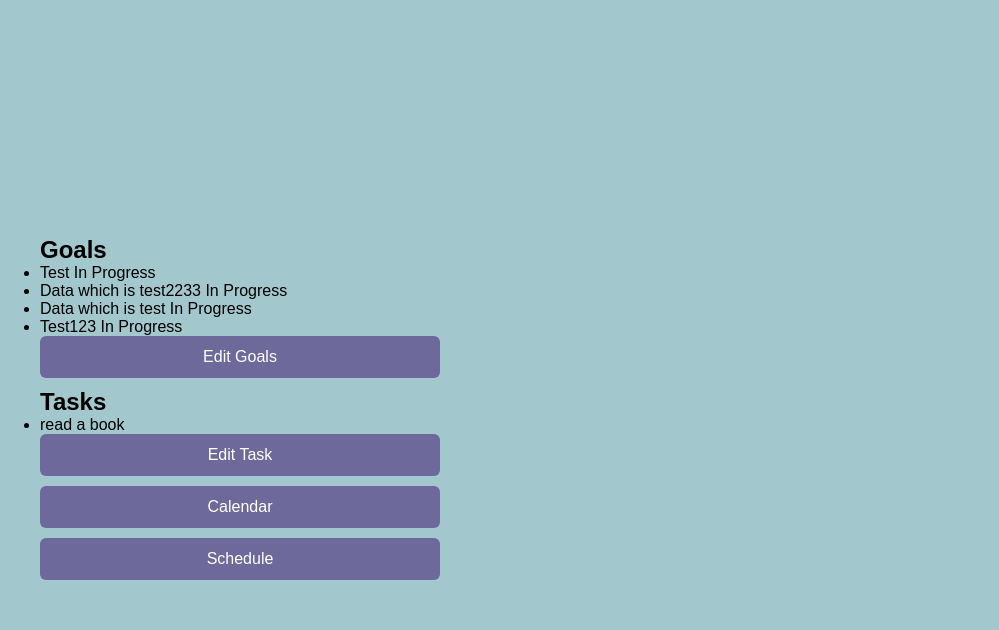
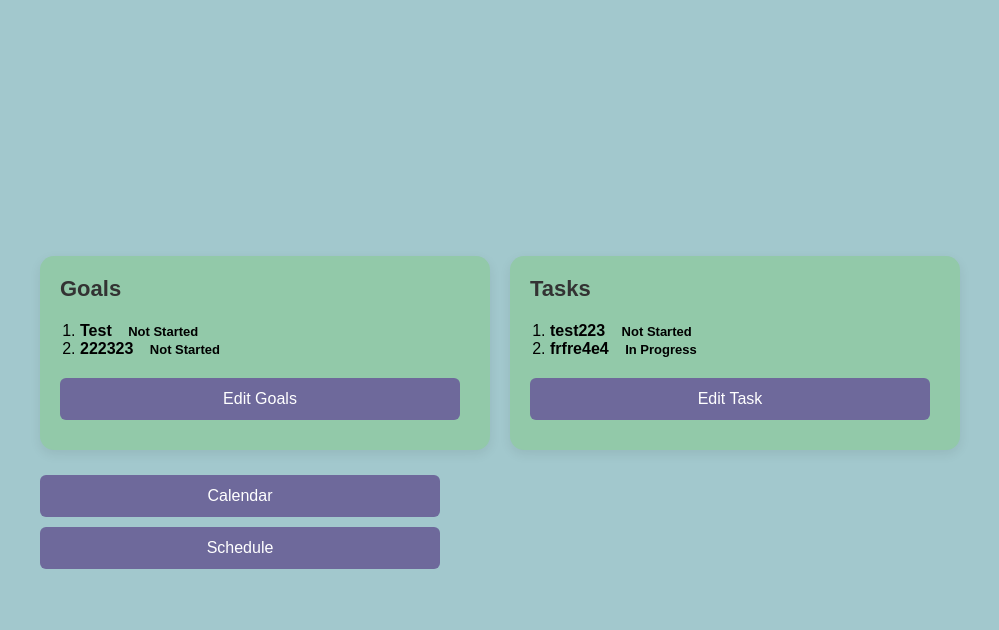
Before and after one commit to Zeesh-084/Assessment-Task-3-Software-Project, a Flask app: page /index in a window 1280 px wide. Shown: the part 1297-1927 px from the top of the page, without its empty margins (0-999 px from the left). After the commit the page ends 1866 px from the top, so only its background shows below. Run offline with Flask 3, Linux system fonts and the light colour scheme; a user stored in the database is signed in; data comes from the database, SQL or seed files in the repository; data that the repository does not hold is empty; some libraries are stand-ins or nearby versions.

Commit message:
Both goals and tasks are now displayed in a single container, and the edit task popup is now functional.

```diff
--- a/Static/css/style.css
+++ b/Static/css/style.css
@@ -410,3 +484,89 @@ button[type="titles"] {
     width: 25px;
     height: 25px;
 }
+
+.goals-box {
+    background: #92c9a9;
+    padding: 20px;
+    border-radius: 14px;
+    width: 450px;
+    box-shadow: 0 4px 12px rgba(0,0,0,0.08);
+    margin-bottom: 25px;
+}
+
+.goals-box h2 {
+    font-size: 22px;
+    font-weight: 700;
+    margin-bottom: 15px;
+    color: #333;
+}
+
+#goals-list {
+    list-style: decimal;
+    padding: 5px 20px;
+    margin: 0 0 15px 0;
+    color: #010101;
+}
+
+.goal-text {
+    font-weight: 600;
+    color: #000;
+}
+
+.progress {
+    padding: 6px 12px;
+    border-radius: 20px;
+    font-size: 13px;
+    font-weight: 600;
+    color: rgb(0, 0, 0);
+}
+
+.progress:contains("Not Started"),
+.progress[data-status="Not Started"] {
+    background: #e74c3c;
+}
+
+.progress:contains("In Progress"),
+.progress[data-status="In Progress"] {
+    background: #3498db;
+}
+
+.progress:contains("Completed"),
+.progress[data-status="Completed"] {
+    background: #2ecc71;
+}
+
+.tasks-box {
+    background: #92c9a9;
+    padding: 20px;
+    border-radius: 14px;
+    width: 450px;
+    box-shadow: 0 4px 12px rgba(0,0,0,0.08);
+    margin-bottom: 25px;
+}
+
+.tasks-box h2 {
+    font-size: 22px;
+    font-weight: 700;
+    margin-bottom: 15px;
+    color: #333;
+}
+
+#tasks-list {
+    list-style: decimal;
+    padding: 5px 20px;
+    margin: 0 0 15px 0;
+    color: #010101;
+}
+
+.task-text {
+    font-weight: 600;
+    color: #000;
+}
+
+.goals-tasks-container {
+    display: flex;
+    gap: 20px;
+    align-items: flex-start;
+    margin-top: 20px;
+}
--- a/Static/js/index.js
+++ b/Static/js/index.js
@@ -209,3 +209,189 @@ document.getElementById("deleteYes")
         alert("Could not delete goal");
     });
 };
+
+// ==========================================
+// OPEN / CLOSE TASKS POPUP
+// ==========================================
+
+function openTasksPopup() {
+    document.getElementById("tasksPopup").style.display = "flex";
+}
+
+function closeTasksPopup() {
+    document.getElementById("tasksPopup").style.display = "none";
+    closeAddTask();
+    closeTaskEdit();
+}
+
+// ==========================================
+// ADD TASK BOX
+// ==========================================
+
+function openAddTask() {
+    document.getElementById("taskAddBox").style.display = "block";
+}
+
+function closeAddTask() {
+    document.getElementById("taskAddBox").style.display = "none";
+}
+
+// ==========================================
+// ADD NEW TASK
+// ==========================================
+
+function saveNewTask() {
+
+    let task = document.getElementById("add_task_text").value.trim();
+    let progress = document.getElementById("add_task_progress").value;
+
+    if (task === "") {
+        alert("Please enter a task.");
+        return;
+    }
+
+    fetch("/save_task", {
+        method: "POST",
+        headers: {
+            "Content-Type": "application/x-www-form-urlencoded",
+            "X-CSRFToken": getCSRFToken()
+        },
+        body:
+            `task=${encodeURIComponent(task)}&progress_task=${encodeURIComponent(progress)}`
+    })
+        .then(response => {
+            if (!response.ok) {
+                throw new Error("Could not save task");
+            }
+            return response.text();
+        })
+        .then(() => {
+            window.location.reload();
+        })
+        .catch(error => {
+            console.error(error);
+            alert("Error adding task");
+        });
+}
+
+// ==========================================
+// EDIT TASK
+// ==========================================
+
+function editTask(id, task, progress) {
+    document.getElementById("edit_task_id").value = id;
+    document.getElementById("edit_task_text").value = task.trim();
+    document.getElementById("edit_task_progress").value = progress.trim();
+    document.getElementById("taskEditBox").style.display = "block";
+}
+
+function closeTaskEdit() {
+    document.getElementById("taskEditBox").style.display = "none";
+}
+
+// ==========================================
+// SAVE EDITED TASK
+// ==========================================
+
+function saveTaskEdit() {
+
+    let id = document.getElementById("edit_task_id").value;
+    let task = document.getElementById("edit_task_text").value.trim();
+    let progress = document.getElementById("edit_task_progress").value;
+
+    if (task === "") {
+        alert("Task cannot be empty.");
+        return;
+    }
+
+    fetch("/save_task", {
+        method: "POST",
+        headers: {
+            "Content-Type": "application/x-www-form-urlencoded",
+            "X-CSRFToken": getCSRFToken()
+        },
+        body:
+            `tasks_id=${encodeURIComponent(id)}&task=${encodeURIComponent(task)}&progress_task=${encodeURIComponent(progress)}`
+    })
+        .then(response => {
+            if (!response.ok) {
+                throw new Error("Could not update task");
+            }
+            return response.text();
+        })
+        .then(() => {
+            window.location.reload();
+        })
+        .catch(error => {
+            console.error(error);
+            alert("Error updating task");
+        });
+}
+
+// ==========================================
+// UPDATE DROPDOWN PROGRESS
+// ==========================================
+
+function updateTaskProgress(id, progress) {
+
+    fetch("/save_task", {
+        method: "POST",
+        headers: {
+            "Content-Type": "application/x-www-form-urlencoded",
+            "X-CSRFToken": getCSRFToken()
+        },
+        body:
+            `tasks_id=${encodeURIComponent(id)}&progress_task=${encodeURIComponent(progress)}`
+    })
+        .then(response => {
+            if (!response.ok) {
+                throw new Error("Could not update progress");
+            }
+            return response.text();
+        })
+        .then(() => {
+            window.location.reload();
+        })
+        .catch(error => {
+            console.error(error);
+            alert("Error updating progress");
+        });
+}
+
+// ==========================================
+// DELETE TASK
+// ==========================================
+
+let deleteTaskID = null;
+
+function confirmDeleteTask(id) {
+    deleteTaskID = id;
+    document.getElementById("deleteTaskConfirm").style.display = "flex";
+}
+
+function closeDeleteTaskConfirm() {
+    document.getElementById("deleteTaskConfirm").style.display = "none";
+}
+
+document.getElementById("deleteTaskYes").onclick = function () {
+
+    fetch(`/delete_task/${deleteTaskID}`, {
+        method: "POST",
+        headers: {
+            "X-CSRFToken": getCSRFToken()
+        }
+    })
+        .then(response => {
+            if (!response.ok) {
+                throw new Error("Delete failed");
+            }
+            return response.text();
+        })
+        .then(() => {
+            window.location.reload();
+        })
+        .catch(error => {
+            console.error(error);
+            alert("Could not delete task");
+        });
+};
--- a/main.py
+++ b/main.py
@@ -109,9 +109,7 @@ def save_goal():
         dbHandler.insertGoal(user_id, goal, progress_goal)
         return "created"
 
-
     return "Invalid request", 400
-
 
 @app.route("/delete_goal/<int:goals_id>", methods=["POST"])
 def delete_goal(goals_id):
@@ -122,5 +120,35 @@ def delete_goal(goals_id):
     )
     return "OK"
 
+@app.route("/save_task", methods=["POST"])
+def save_task():
+
+    user_id = session.get("user_id")
+
+    tasks_id = request.form.get("tasks_id")
+    task = request.form.get("task")
+    progress_task = request.form.get("progress_task")
+
+    if tasks_id:
+        if task is not None and progress_task is not None:
+            dbHandler.updateTask(user_id, tasks_id, task, progress_task)
+        elif progress_task is not None:
+            dbHandler.updateTaskProgress(user_id, tasks_id, progress_task)
+        return "updated"
+    if task:
+        dbHandler.insertTask(user_id, task, progress_task)
+        return "created"
+
+    return "Invalid request", 400
+
+@app.route("/delete_task/<int:tasks_id>", methods=["POST"])
+def delete_task(tasks_id):
+    user_id = session.get("user_id")
+    dbHandler.deleteTask(
+        user_id,
+        tasks_id
+    )
+    return "OK"
+
 if __name__ == '__main__':
     app.run(debug=True, host='0.0.0.0', port=5001)
--- a/templates/index.html
+++ b/templates/index.html
@@ -165,7 +165,7 @@
 
     <section class="top-section">
     <div class="planner-grid">
-
+    <div class="goals-tasks-container">
         <div class="goals-box">
             <h2>Goals</h2>
             <ul id="goals-list">
@@ -180,21 +180,19 @@
             <button type= "titles" onclick="openGoalsPopup()">Edit Goals</button>
         </div>
 
-
-
             <div class="tasks-box">
                 <h2>Tasks</h2>
-            <ul id="task-list">
+                <ul id="tasks-list">
                     {% for task in tasks %}
-                <li data-id="{{ task.id }}">
-                    <span>{{ task.task }}</span>
+                    <li data-id="{{ task.tasks_id }}">
+                        <span class="task-text">{{ task.task }}</span>
                         <span class="progress">{{ task.progress_task }}</span>
                     </li>
                     {% endfor %}
                 </ul>
                 <button type="titles" onclick="openTasksPopup()">Edit Task</button>
             </div>
-
+    </div>
         <div class="calendar-box">
                 <button type="titles">Calendar</button>
                 <div class="calendar-grid">
@@ -239,8 +237,6 @@
                     <option value="Completed" {% if goal.progress_goal == 'Completed' %}selected{% endif %}>Completed</option>
                 </select>
                 <button onclick='editGoal({{ goal.goals_id }}, {{ goal.goal|tojson }}, {{ goal.progress_goal|tojson }})'>Edit</button>
-
-
                 <button onclick='confirmDeleteGoal({{ goal.goals_id }})'>Delete</button>
             </li>
             {% endfor %}
@@ -276,7 +272,6 @@
             <button onclick="saveGoalEdit()">Save</button>
             <button onclick="closeGoalEdit()">Cancel</button>
         </div>
-
     </div>
 </div>
 
@@ -291,23 +286,21 @@
     </div>
 </div>
 
-
-
 <div id="tasksPopup" class="popup-overlay" style="display:none;">
     <div class="popup-box">
         <h1>Tasks</h1>
         <p>View all your tasks, add, edit and remove tasks.</p>
-        <ul class="popup-scroll">
+        <ul id="tasks-popup-list" class="popup-scroll">
             {% for task in tasks %}
-            <li class="popup-item" data-id="{{ task.id }}">
-                <span>{{ task.task }}</span>
-                <select  onchange="updateTaskProgress('{{ task.id }}', this.value)">
+                <li class="popup-item" data-id="{{ task.tasks_id }}">
+                    <span class="task-text">{{ task.task }}</span>
+                    <select  onchange="updateTaskProgress('{{ task.tasks_id }}', this.value)">
                         <option value="Not Started" {% if task.progress_task == 'Not Started' %}selected{% endif %}>Not Started</option>
                         <option value="In Progress" {% if task.progress_task == 'In Progress' %}selected{% endif %}>In Progress</option>
                         <option value="Completed" {% if task.progress_task == 'Completed' %}selected{% endif %}>Completed</option>
                     </select>
-                <button onclick="editTask('{{ task.id }}', '{{ task.task }}', '{{ task.progress_task }}')">Edit</button>
-                <button onclick="confirmDeleteTask('{{ task.id }}')">Delete</button>
+                    <button onclick='editTask({{ task.tasks_id }}, {{ task.task|tojson }}, {{ task.progress_task|tojson }})'>Edit</button>
+                    <button onclick='confirmDeleteTask({{ task.tasks_id }})'>Delete</button>
                 </li>
             {% endfor %}
         </ul>
@@ -318,12 +311,12 @@
             <h2>Edit Task</h2>
             <input type="hidden" id="edit_task_id">
             <label>Task:</label>
-            <input type="text" id="edit_task_task" >
+            <input type="text" id="edit_task_text" >
             <label>Progress:</label>
-            <select id="edit_task_progress_task">
-                <option>Not Started</option>
-                <option>In Progress</option>
-                <option>Completed</option>
+            <select id="edit_task_progress">
+                <option value="Not Started">Not Started</option>
+                <option value="In Progress">In Progress</option>
+                <option value="Completed">Completed</option>
             </select>
             <button onclick="saveTaskEdit()">Save</button>
             <button onclick="closeTaskEdit()">Cancel</button>
@@ -332,12 +325,12 @@
         <div id="taskAddBox" class="edit-box" style="display:none;">
             <h2>Add Task</h2>
             <label>Task:</label>
-            <input type="text" id="add_task_task">
+            <input type="text" id="add_task_text">
             <label>Progress:</label>
-            <select id="add_task_progress_task">
-                <option>Not Started</option>
-                <option>In Progress</option>
-                <option>Completed</option>
+            <select id="add_task_progress">
+                <option value="Not Started">Not Started</option>
+                <option value="In Progress">In Progress</option>
+                <option value="Completed">Completed</option>
             </select>
             <button onclick="saveNewTask()">Save</button>
             <button onclick="closeAddTask()">Cancel</button>
@@ -345,14 +338,15 @@
     </div>
 </div>
 
-<div id="deleteConfirm" class="popup-overlay" style="display:none;">
+<div id="deleteTaskConfirm" class="popup-overlay">
     <div class="popup-box">
-        <h2>Confirm Deletion</h2>
-        <p>Are you sure you want to delete this item?</p>
-        <button id="confirmDeleteBtn">Yes, Delete</button>
-        <button onclick="closeDeleteConfirm()">Cancel</button>
+        <h2>Are you sure?</h2>
+        <p>This action cannot be undone.</p>
+        <button id="deleteTaskYes">Delete</button>
+        <button onclick="closeDeleteTaskConfirm()">Cancel</button>
     </div>
 </div>
+
 
 <script src="../static/js/index.js"></script>
 
```
Also changed, not shown: other parts of Static/css/style.css (+90 -16 lines), model.py (+57 -7 lines), database_files/database.db, database_files/myQuery.sql (line endings or trailing spaces). Lines whose indentation alone changed are shown as unchanged.
